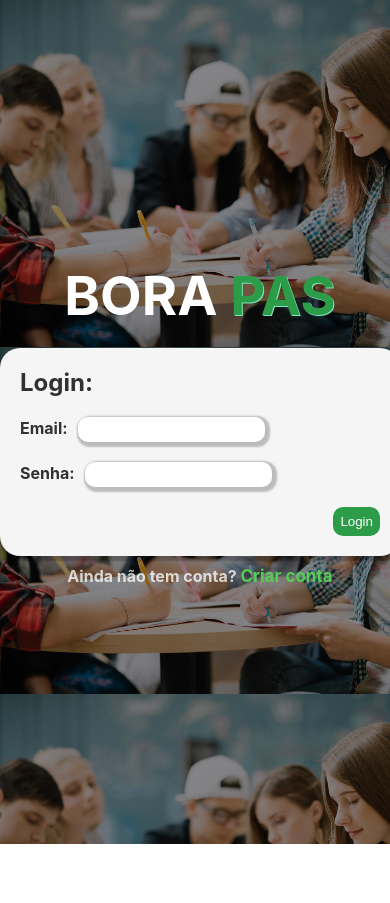
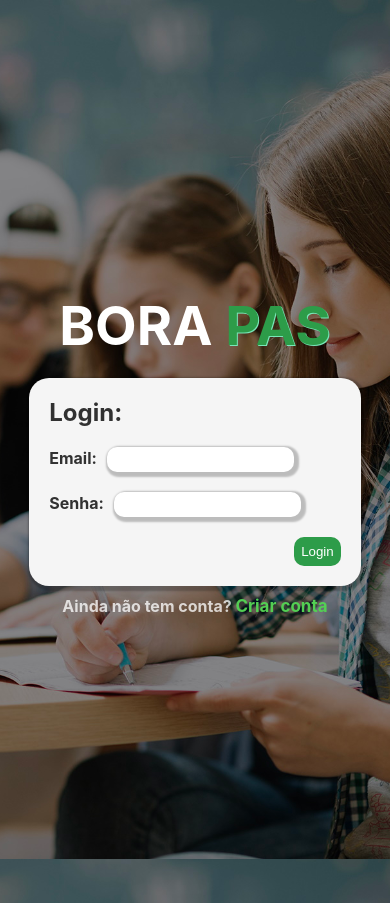
Before and after one commit to Vitoudi/Bora-Pas, a Next.js app: page / in a window 390 px wide. Before the commit the page ends 844 px from the top, so only its background shows below. Built offline with nearby package versions, Linux system fonts and the light colour scheme; no server answers.

Commit message:
login-page responsive design

```diff
--- a/styles/globals.css
+++ b/styles/globals.css
@@ -935,6 +935,114 @@ header nav .nav-item {
 
 
 @media only screen and (max-width: 650px) {
+  /*LOGO*/
+.logo {
+  color: white;
+}
+
+.logo span {
+  color: var(--main-color);
+  text-shadow: 1px 1px rgb(120, 231, 185);
+}
+
+
+
+
+/*Sign up/ Login page*/
+.modal {
+  align-self: center;
+  justify-self: center;
+
+  width: 85%;
+  padding: 20px;
+  border-radius: 20px;
+  box-shadow: var(--shadow-1);
+  background-color: rgb(245, 245, 245);
+  display: grid;
+}
+
+.modal-user-image-place {
+  display: grid;
+  justify-content: center;
+  margin: 10px 0;
+
+  cursor: pointer;
+}
+
+.modal-user-image-place img {
+  width: 120px;
+  height: 120px;
+  object-fit: cover;
+  border-radius: 120px;
+}
+
+.modal-user-image-place:hover {
+  filter: brightness(60%);
+}
+
+.modal-user-info-container {
+  margin: 10px 0;
+}
+
+.form {
+  display: flex;
+  flex-direction: column;
+}
+
+.form label {
+  font-weight: bold;
+  margin: 10px 0;
+}
+
+.modal .btn {
+  justify-self: end;
+}
+
+.error-msg-place {
+  color: rgb(190, 16, 16);
+  font-weight: bold;
+  text-align: center;
+  margin-top: 10px;
+  padding: 10px;
+  background-color: rgb(226, 226, 226);
+  border-radius: 20px;
+}
+
+
+
+
+/*Page Mode Msg*/
+.page-mode-msg {
+  font-weight: bold;
+  color: rgba(255, 255, 255, 0.76);
+  justify-self: center;
+  margin-top: 10px;
+}
+
+.page-mode-msg span {
+  color: rgb(83, 207, 83);
+  font-size: 17px;
+
+  cursor: pointer;
+}
+
+.login-page {
+  background-color: rgb(68, 68, 68);
+  background-image: url('../public/images/estudante.jpg');
+  background-size: 330%;
+  min-height: 107vh;
+  background-position-x: 60%;
+}
+
+
+
+.display-none {
+  display: none;
+}
+
+
+
+
   /*USER PAGE!*/
 .user-page {
   display: grid;
@@ -1057,7 +1165,7 @@ header .search-actions img {
 
 header input {
   border: none;
-  font-size: 20px;
+  font-size: 15px;
   justify-self: start;
   margin-left: 15px;
   outline: none;
@@ -1358,7 +1466,7 @@ a.info-snippet {
   }
   to {
     opacity: 0;
-    transform: translateX(500px);
+    transform: translateX(0px);
   }
 }
 
```
